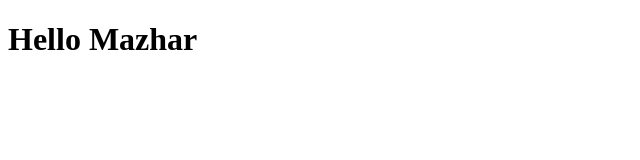
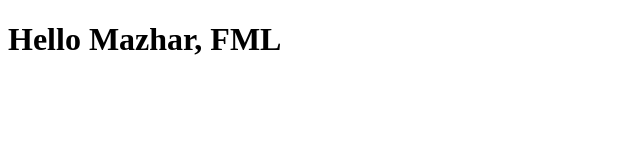
Before and after one commit to smazharzaidi/coursera-test, a plain HTML site: page site/index.html in a window 1280 px wide. Shown: the whole page, without its empty margins (0-640 px from the left). Drawn offline with Linux system fonts and the light colour scheme.

Commit message:
Addition

```diff
--- a/site/index.html
+++ b/site/index.html
@@ -6,6 +6,6 @@
 	<title>Hello Mazhar</title>
 </head>
 <body>
-<h1>Hello Mazhar</h1>
+<h1>Hello Mazhar, FML</h1>
 </body>
 </html>
```
